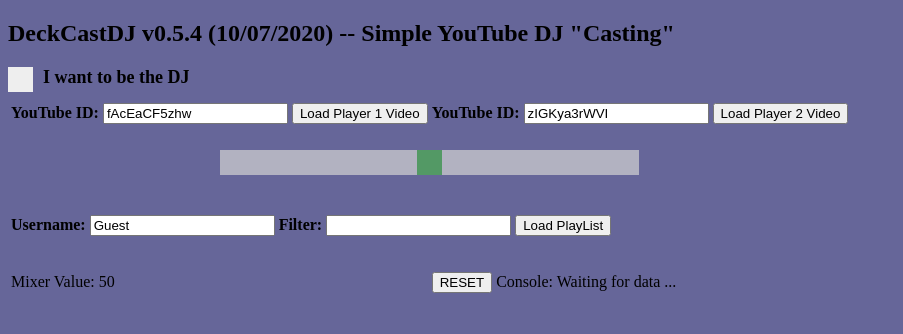
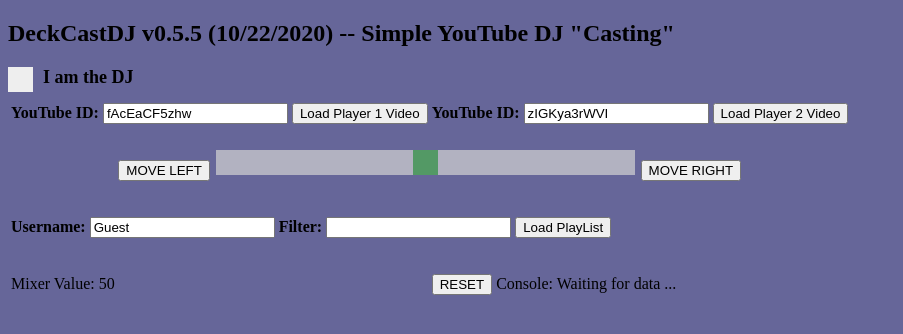
Before and after one commit to ns96/DeckCastDJ, a Flask app: page / in a window 1280 px wide. Shown: the top 334 px of the page, without its empty margins (0-903 px from the left). Run offline with Flask 2, Linux system fonts and the light colour scheme; parts of the project's set-up code (start-up, migrations or seed data) failed here and were passed over; some libraries are stand-ins or nearby versions.

Commit message:
First pass at implementing buttons to automatically move mixer slider

```diff
--- a/templates/index.html
+++ b/templates/index.html
@@ -113,9 +113,9 @@ body {
 
 </head>
     <body>
-    <h2>DeckCastDJ v0.5.4 (10/07/2020) -- Simple YouTube DJ "Casting"</h2>
+    <h2>DeckCastDJ v0.5.5 (10/22/2020) -- Simple YouTube DJ "Casting"</h2>
 
-    <label class="container"><b>I want to be the DJ </b>
+    <label class="container"><b>I am the DJ </b>
       <!-- <input type="checkbox" id="isDJ" checked="checked"> -->
       <input type="checkbox" id="isDJ">
       <span class="checkmark"></span>
@@ -154,7 +154,9 @@ body {
     <tr>
     <td colspan="2">
     <p align="center">
+      <button type="button" onclick="moveSlideTo(1)"> MOVE LEFT </button>
       <input type="range" min="0" max="100" value="50" id="mixer" class="slider">
+      <button type="button" onclick="moveSlideTo(2)"> MOVE RIGHT </button>
     </p>
     </td>
     </tr>
@@ -484,9 +486,38 @@ body {
         console.log('Reseting server values ...' + uname);
       }
 
-      // add a function to handle slider events
-      slider.oninput = function() {
-        var mixRatio = this.value
+      // add function to smoothly move the slider using a timer function
+      function moveSlideTo(playerNum) {
+        var steps = 25;
+        var mixStart = Number(slider.value);
+        var mixStep = 0;
+        var mixRatio = 0;
+
+        if(playerNum == 1) {
+          mixStep = mixStart/steps;
+        } else {
+          mixStep = (100 - mixStart)/steps;
+        }
+
+        for (let i = 1; i < (steps + 1); i++) {
+          setTimeout(function timer() {
+            if(playerNum == 1) {
+              mixRatio = mixStart - mixStep*i
+            } else {
+              mixRatio = mixStart + mixStep*i
+            }
+
+            // move the slider
+            slider.value = mixRatio
+            changePlayerVolume(mixRatio);
+
+            console.log(i + ": delay for " + playerNum + " mixer: " + mixStart + " / " + mixStep + " / " + mixRatio);
+          }, i * 200);
+        }
+      }
+
+      // function to change the players volume base on the slider position
+      function changePlayerVolume(mixRatio) {
         var player1Vol = 0;
         var player2Vol = 0;
 
@@ -512,6 +543,12 @@ body {
           socket.emit('my event', jsonText)
         }
       }
+
+      // add a function to handle slider events
+      slider.oninput = function() {
+        var mixRatio = Number(this.value);
+        changePlayerVolume(mixRatio);
+      }
     </script>
   </body>
 </html>
```
